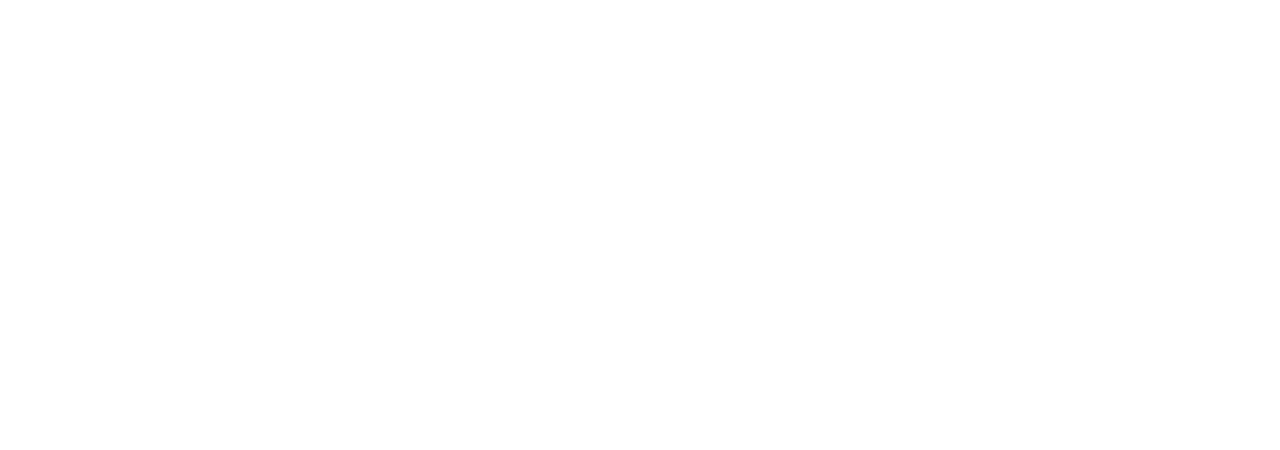
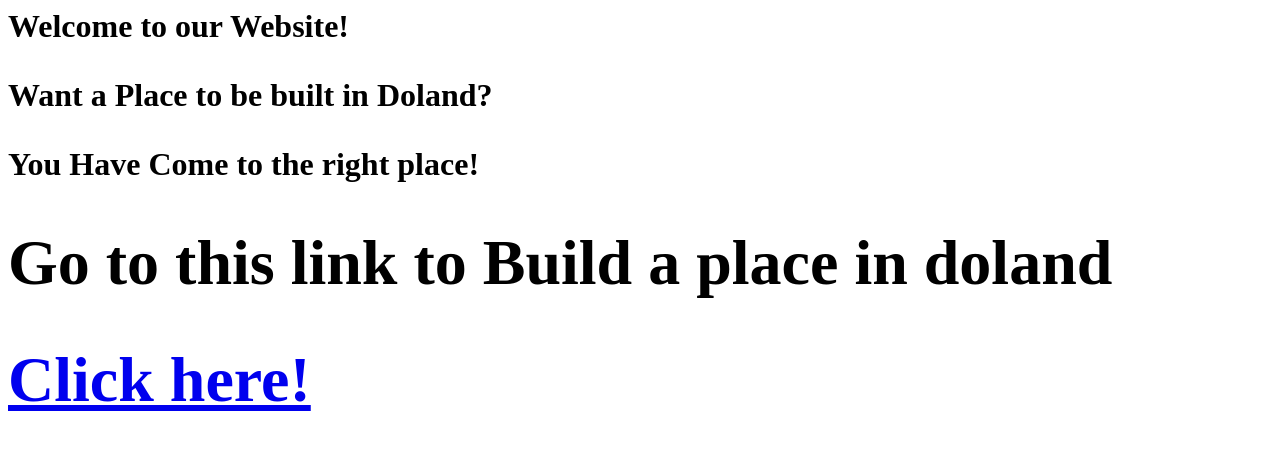
Before and after one commit to 4skep/4skepmakers.github.io, a plain HTML site: page index.html in a window 1280 px wide. Drawn offline with Linux system fonts and the light colour scheme.

Commit message:
Update index.html

```diff
--- a/index.html
+++ b/index.html
@@ -1,2 +1,6 @@
-<title>4skep builders!<title>
-  <h1>Welcome to our Website!<h1>
+ <h1>Welcome to our Website!<h1>
+<p>Want a Place to be built in Doland?<p>
+   <div>You Have Come to the right place!<div>
+     <h1>Go to this link to Build a place in doland<h1>
+
+<a href="https://en.wikipedia.org/wiki/Food#:~:text=Food%20is%20any%20substance%20consumed%20by%20an%20organism,such%20as%20carbohydrates%2C%20fats%2C%20proteins%2C%20vitamins%2C%20or%20minerals.">Click here!</a>
```
